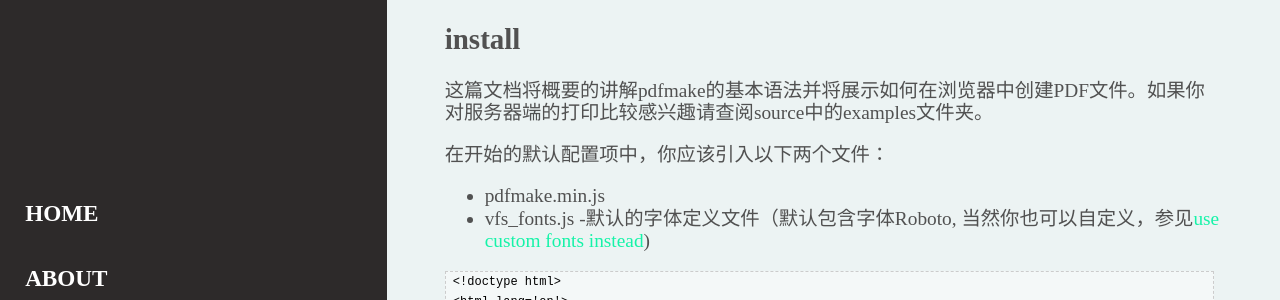
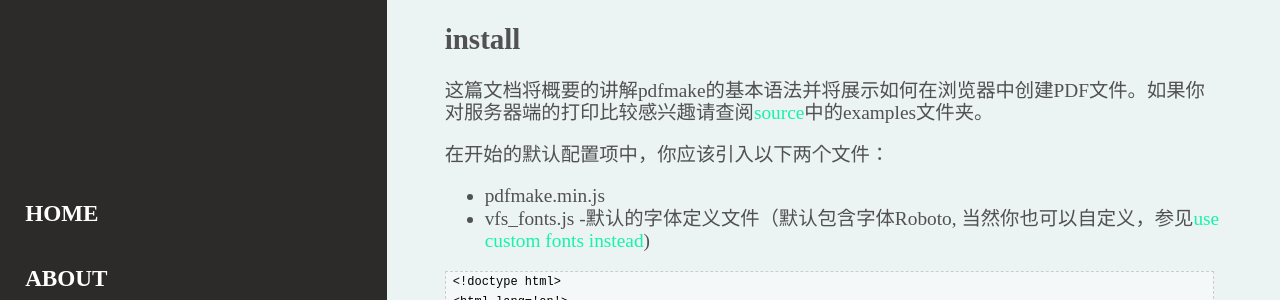
Before and after one commit to tim-gao/Blogs, a Jekyll site: the page built from _posts/2017-12-31-generate-PDF-by-JS.markdown, in a window 1280 px wide and 900 px high. Shown: the part 151-451 px from the top of the window. Built offline with Jekyll 4.4.1, drawn with Linux system fonts in a browser that asks for light colours; comment, search, counter and statistics services are not loaded; part of the change alters nothing that is shown.

```diff
--- a/_posts/2017-12-31-generate-PDF-by-JS.markdown
+++ b/_posts/2017-12-31-generate-PDF-by-JS.markdown
@@ -10,7 +10,7 @@ author: Tim Gao
 
 ## install #
 
-这篇文档将概要的讲解pdfmake的基本语法并将展示如何在浏览器中创建PDF文件。如果你对服务器端的打印比较感兴趣请查阅source中的examples文件夹。
+这篇文档将概要的讲解pdfmake的基本语法并将展示如何在浏览器中创建PDF文件。如果你对服务器端的打印比较感兴趣请查阅[source](https://github.com/bpampuch/pdfmake)中的examples文件夹。
 
 在开始的默认配置项中，你应该引入以下两个文件：
 * pdfmake.min.js
```
